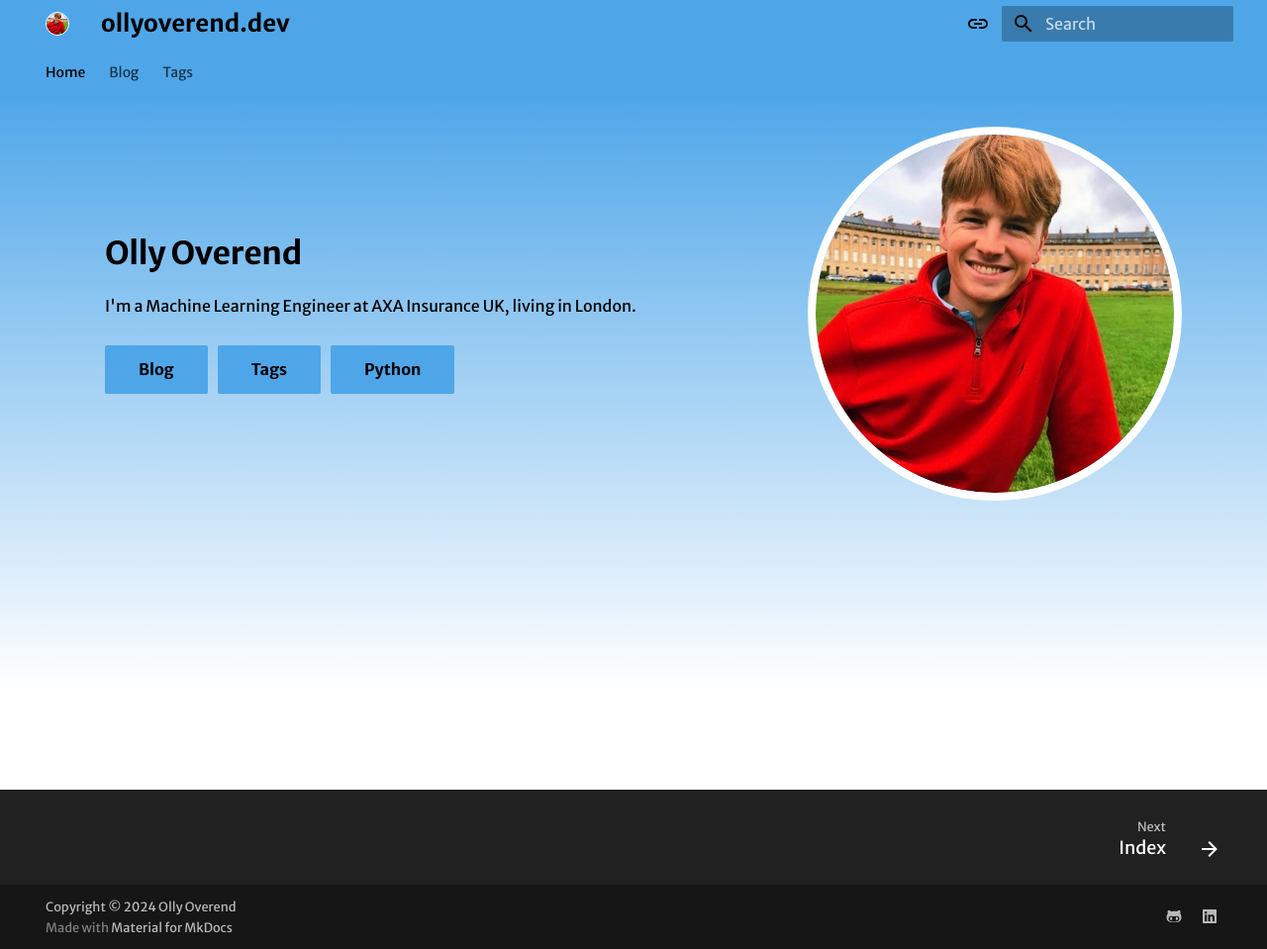
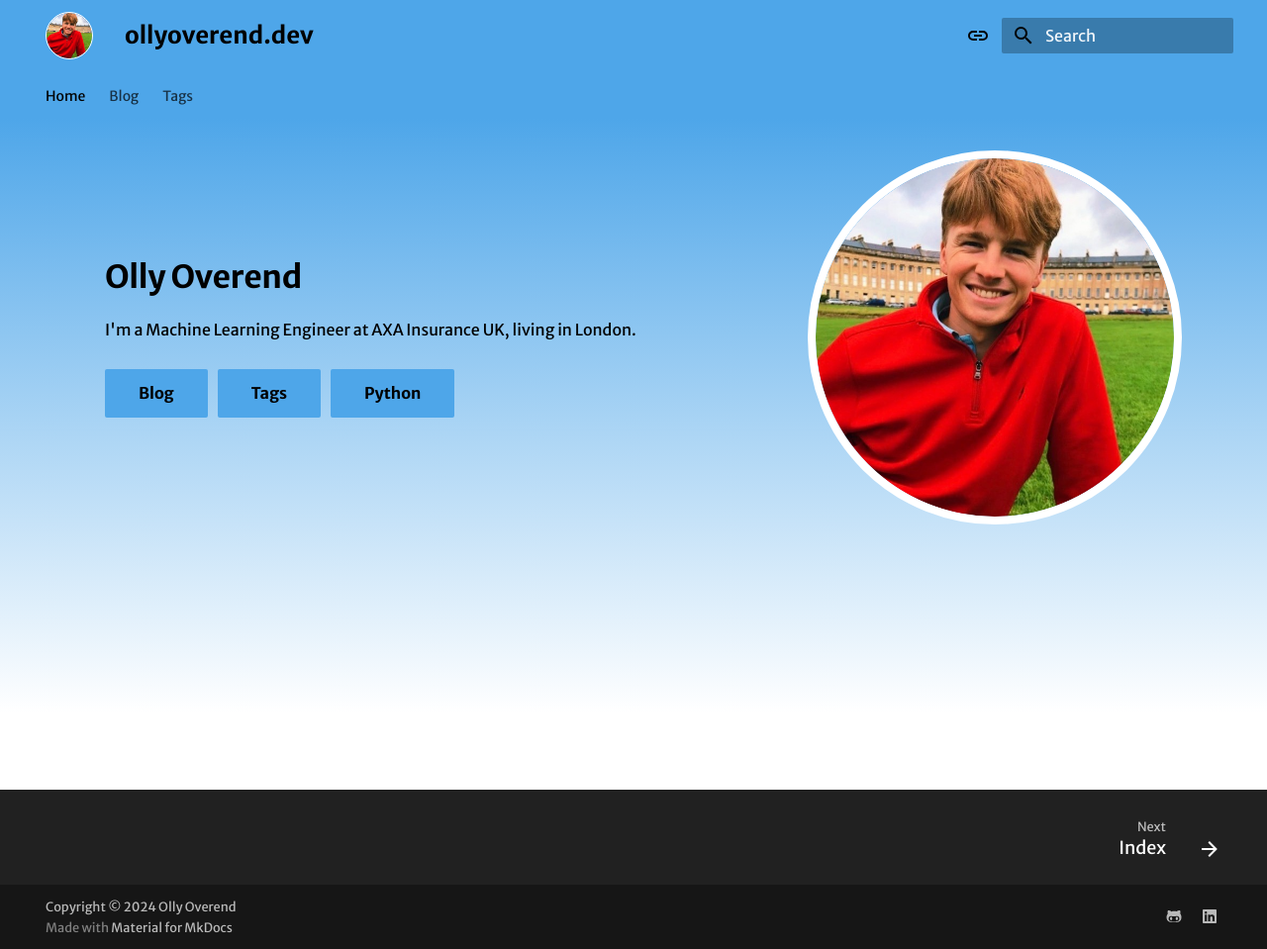
Before and after one commit to OliverOverend/ollyoverend.dev, an MkDocs documentation site: the page built from docs/index.md, in a window 1280 px wide and 959 px high. Shown: the whole window at 99% size. Built offline with MkDocs 1.6.1 and Material for MkDocs 9.7.7, drawn with Linux system fonts in a browser that asks for light colours; some web fonts are replaced.

Commit message:
Adjusts logo image dimensions for responsiveness; sets height for mobile view

```diff
--- a/docs/stylesheets/extra.css
+++ b/docs/stylesheets/extra.css
@@ -150,8 +150,16 @@
 .md-header__logo img {
   border-radius: 50%;
   border: 0.08rem solid #ffffff;
-  /* height: 48px !important; */
-  /* width: auto !important; */
+  height: 48px !important;
+  width: auto !important;
+}
+
+@media only screen and (max-width: 414px) {
+  .md-logo img,
+  .md-header__logo img {
+    height: 32px !important;
+    width: auto !important;
+  }
 }
 .md-header__title {
   font-size: 1.2rem;
```
